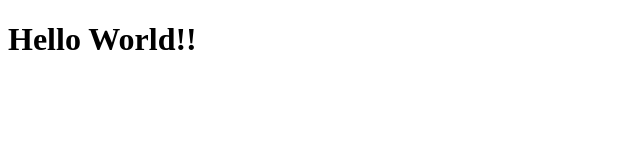
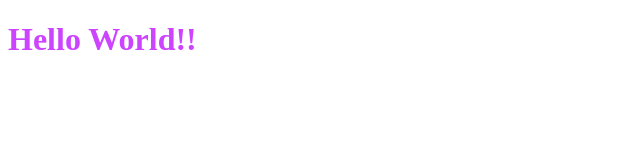
Before and after one commit to LochinskiCollin/TC349, a plain HTML site: page Week1/hello.html in a window 1280 px wide. Shown: the whole page, without its empty margins (0-640 px from the left). Drawn offline with Linux system fonts and the light colour scheme.

Commit message:
hello with color

```diff
--- a/Week1/hello.html
+++ b/Week1/hello.html
@@ -3,6 +3,9 @@
 <head>
 	<meta http-equiv="Content-type" content="text/html; charsed=utf-8">
     <title>Hello World</title>
+    <style type="text/css" media="screen">
+	h1 { color:#C4F;}
+	</style>
  </head>
  <body>
  <h1> Hello World!!</h1>
```
